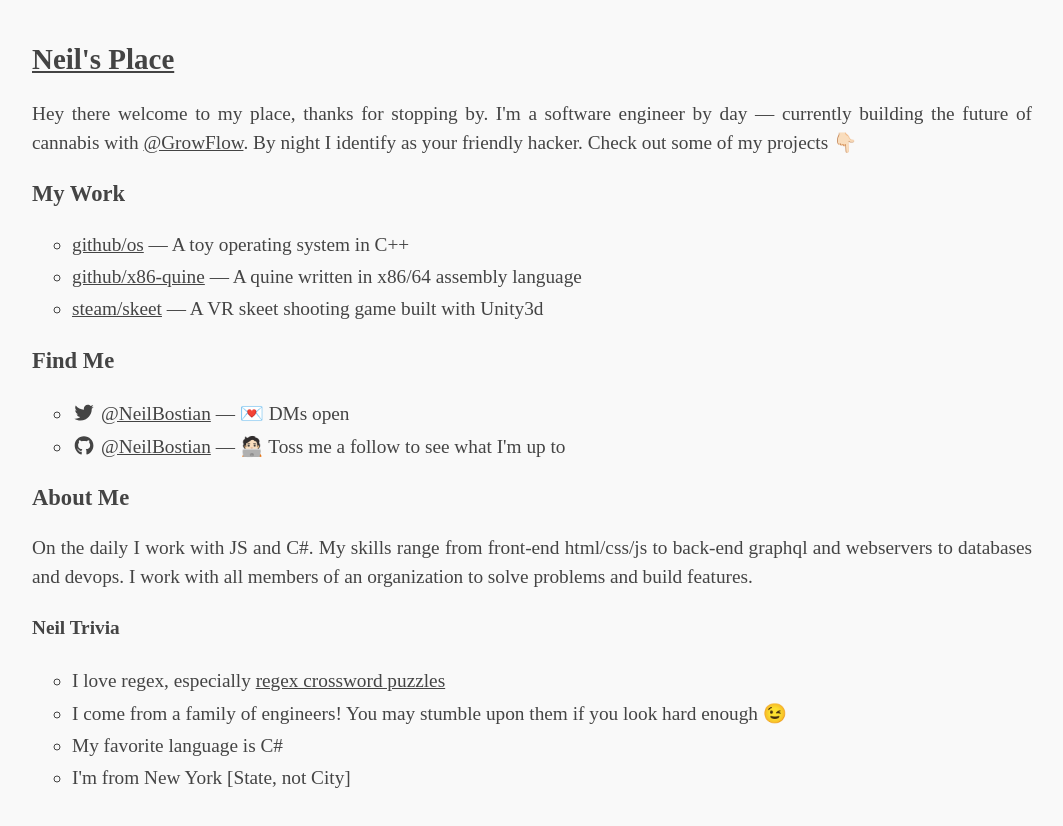
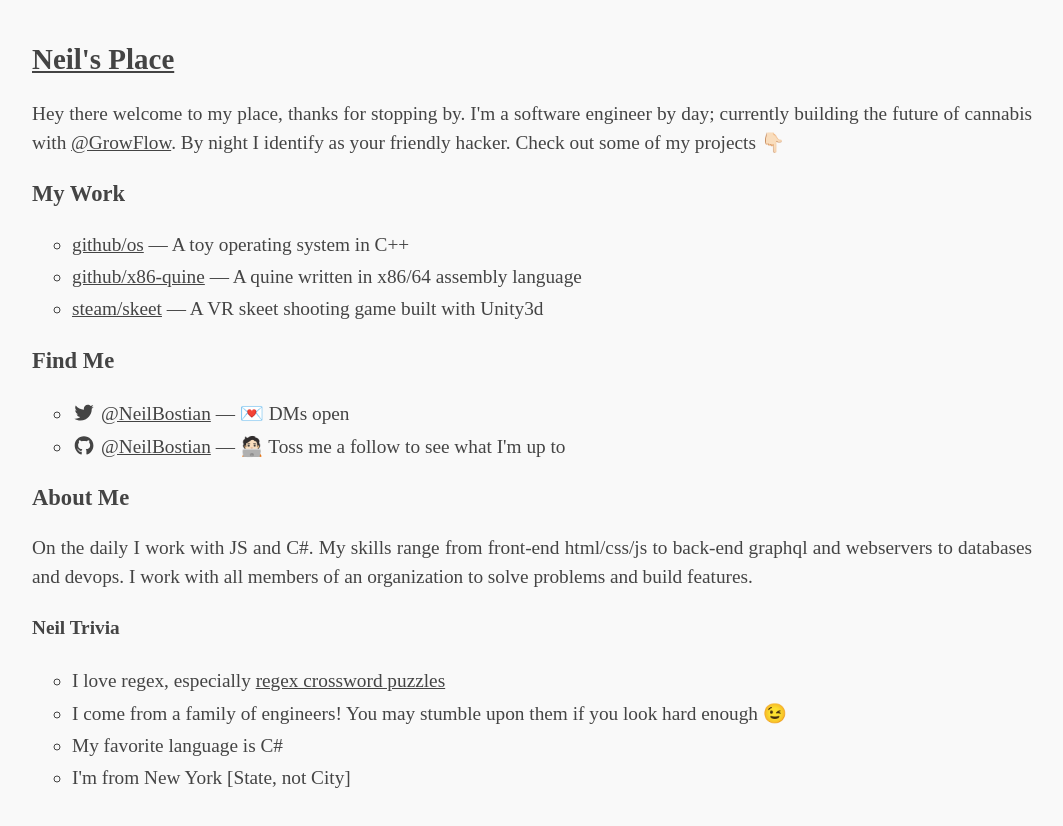
Before and after one commit to NeilBostian/neilbostian.github.io, a React (Create React App) app: page /#/ in a window 1280 px wide. Shown: the top 826 px of the page, without its empty margins (108-1171 px from the left). Built offline with nearby package versions, Linux system fonts and the light colour scheme.

Commit message:
fix: puncuation

```diff
--- a/src/pages/home.js
+++ b/src/pages/home.js
@@ -15,7 +15,7 @@
       <h2>Neil's Place</h2>
       <p>
         Hey there welcome to my place, thanks for stopping by. I'm a software
-        engineer by day — currently building the future of cannabis with{' '}
+        engineer by day; currently building the future of cannabis with{' '}
         <a href="https://growflow.com">@GrowFlow</a>. By night I identify as
         your friendly hacker. Check out some of my projects 👇🏻
       </p>
```
